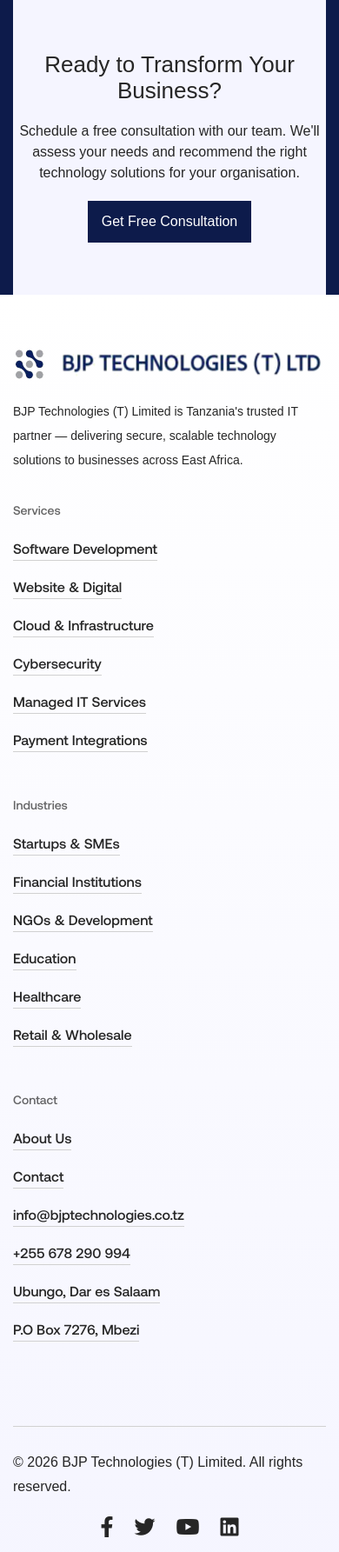
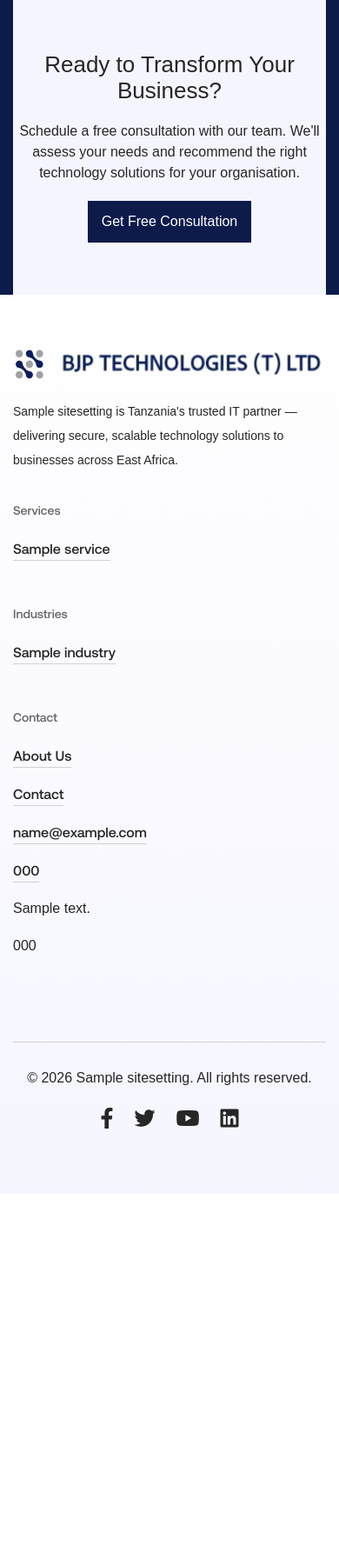
Before and after one commit to MussaJabir/bjp-technologies-web, a Django app: page /contact/ in a window 390 px wide. Shown: the part 2781-4566 px from the top of the page at 87% size. After the commit the page ends 4079 px from the top, so only its background shows below. Run offline with Django 5.2, Linux system fonts and the light colour scheme; tables that the repository leaves empty hold one stand-in row (values such as "Sample post"); some libraries are stand-ins or nearby versions.

Commit message:
feat(core): add SiteSettings model — company info editable from admin
- SiteSettings singleton model: name, tagline, email, phone, address,
  postal, domain, and four social media URL fields
- Admin: clicking "Site Settings" goes straight to the edit form (no list
  view); add disabled once row exists; delete always disabled
- context_processors: reads from SiteSettings instead of hardcoded dict;
  also injects footer_services and footer_industries querysets sitewide
- Footer: fully dynamic — services, industries, contact details, social
  links all driven from the database; social icons only render when URL set

Co-Authored-By: Claude Sonnet 4.6 <noreply@anthropic.com>

```diff
--- a/apps/core/context_processors.py
+++ b/apps/core/context_processors.py
@@ -1,12 +1,25 @@
+from apps.industries.models import Industry
+from apps.services.models import Service
+
+from .models import SiteSettings
+
+
 def company_info(request):
+    settings = SiteSettings.get()
     return {
         "company": {
-            "name": "BJP Technologies (T) Limited",
-            "tagline": "Secure Technology. Scalable Growth.",
-            "email": "info@bjptechnologies.co.tz",
-            "phone": "+255 678 290 994",
-            "address": "Ubungo – Dar es Salaam, Tanzania",
-            "postal": "P.O Box 7276, Msakuzi – Mbezi",
-            "domain": "bjptechnologies.co.tz",
-        }
+            "name": settings.name,
+            "tagline": settings.tagline,
+            "email": settings.email,
+            "phone": settings.phone,
+            "address": settings.address,
+            "postal": settings.postal,
+            "domain": settings.domain,
+            "facebook_url": settings.facebook_url,
+            "twitter_url": settings.twitter_url,
+            "linkedin_url": settings.linkedin_url,
+            "youtube_url": settings.youtube_url,
+        },
+        "footer_services": Service.objects.filter(is_active=True).order_by("order"),
+        "footer_industries": Industry.objects.filter(is_active=True).order_by("order"),
     }
--- a/apps/core/models.py
+++ b/apps/core/models.py
@@ -10,3 +10,38 @@ class BaseModel(models.Model):
 
     class Meta:
         abstract = True
+
+
+class SiteSettings(models.Model):
+    """Singleton — only one row ever exists. Edit via admin, never create a second."""
+
+    name = models.CharField(max_length=120, default="BJP Technologies (T) Limited")
+    tagline = models.CharField(max_length=200, default="Secure Technology. Scalable Growth.")
+    email = models.EmailField(default="info@bjptechnologies.co.tz")
+    phone = models.CharField(max_length=30, default="+255 678 290 994")
+    address = models.CharField(max_length=200, default="Ubungo – Dar es Salaam, Tanzania")
+    postal = models.CharField(max_length=100, default="P.O Box 7276, Msakuzi – Mbezi")
+    domain = models.CharField(max_length=100, default="bjptechnologies.co.tz")
+
+    facebook_url = models.URLField(blank=True, default="")
+    twitter_url = models.URLField(blank=True, default="")
+    linkedin_url = models.URLField(blank=True, default="")
+    youtube_url = models.URLField(blank=True, default="")
+
+    updated_at = models.DateTimeField(auto_now=True)
+
+    class Meta:
+        verbose_name = "Site Settings"
+        verbose_name_plural = "Site Settings"
+
+    def __str__(self) -> str:
+        return "Site Settings"
+
+    def save(self, *args, **kwargs) -> None:
+        self.pk = 1
+        super().save(*args, **kwargs)
+
+    @classmethod
+    def get(cls) -> "SiteSettings":
+        obj, _ = cls.objects.get_or_create(pk=1)
+        return obj
--- a/apps/core/templates/core/footer.html
+++ b/apps/core/templates/core/footer.html
@@ -23,7 +23,7 @@
     </div>
 </div>
 
-<!-- Footer — original Luminos light gradient style -->
+<!-- Footer -->
 <div class="gradient-footer-wrapper">
     <div class="rts-footer-area rts-section-gapTop pb--80">
         <div class="container">
@@ -31,10 +31,10 @@
                 <div class="col-lg-5">
                     <div class="logo-area">
                         <a href="{% url 'main:home' %}" class="logo">
-                            <img src="{% static 'images/logo/bjp-logo-horizontal-transparent.png' %}" alt="BJP Technologies (T) Limited">
+                            <img src="{% static 'images/logo/bjp-logo-horizontal-transparent.png' %}" alt="{{ company.name }}">
                         </a>
                         <p class="disc">
-                            BJP Technologies (T) Limited is Tanzania's trusted IT partner — delivering
+                            {{ company.name }} is Tanzania's trusted IT partner — delivering
                             secure, scalable technology solutions to businesses across East Africa.
                         </p>
                     </div>
@@ -45,12 +45,9 @@
                             <div class="single-nav-area-footer">
                                 <p class="parent">Services</p>
                                 <ul>
-                                    <li><a href="{% url 'services:detail' slug='software-development' %}">Software Development</a></li>
-                                    <li><a href="{% url 'services:detail' slug='website-digital-solutions' %}">Website &amp; Digital</a></li>
-                                    <li><a href="{% url 'services:detail' slug='cloud-infrastructure' %}">Cloud &amp; Infrastructure</a></li>
-                                    <li><a href="{% url 'services:detail' slug='cybersecurity' %}">Cybersecurity</a></li>
-                                    <li><a href="{% url 'services:detail' slug='managed-it-services' %}">Managed IT Services</a></li>
-                                    <li><a href="{% url 'services:detail' slug='payment-system-integrations' %}">Payment Integrations</a></li>
+                                    {% for svc in footer_services %}
+                                    <li><a href="{% url 'services:detail' slug=svc.slug %}">{{ svc.name }}</a></li>
+                                    {% endfor %}
                                 </ul>
                             </div>
                         </div>
@@ -58,12 +55,9 @@
                             <div class="single-nav-area-footer">
                                 <p class="parent">Industries</p>
                                 <ul>
-                                    <li><a href="{% url 'industries:detail' slug='startups-smes' %}">Startups &amp; SMEs</a></li>
-                                    <li><a href="{% url 'industries:detail' slug='financial-institutions' %}">Financial Institutions</a></li>
-                                    <li><a href="{% url 'industries:detail' slug='ngos-development' %}">NGOs &amp; Development</a></li>
-                                    <li><a href="{% url 'industries:detail' slug='education' %}">Education</a></li>
-                                    <li><a href="{% url 'industries:detail' slug='healthcare' %}">Healthcare</a></li>
-                                    <li><a href="{% url 'industries:detail' slug='retail-wholesale' %}">Retail &amp; Wholesale</a></li>
+                                    {% for ind in footer_industries %}
+                                    <li><a href="{% url 'industries:detail' slug=ind.slug %}">{{ ind.name }}</a></li>
+                                    {% endfor %}
                                 </ul>
                             </div>
                         </div>
@@ -73,10 +67,10 @@
                                 <ul>
                                     <li><a href="{% url 'main:about' %}">About Us</a></li>
                                     <li><a href="{% url 'contact:contact' %}">Contact</a></li>
-                                    <li><a href="mailto:info@bjptechnologies.co.tz">info@bjptechnologies.co.tz</a></li>
-                                    <li><a href="tel:+255678290994">+255 678 290 994</a></li>
-                                    <li><a href="#">Ubungo, Dar es Salaam</a></li>
-                                    <li><a href="#">P.O Box 7276, Mbezi</a></li>
+                                    <li><a href="mailto:{{ company.email }}">{{ company.email }}</a></li>
+                                    <li><a href="tel:{{ company.phone|cut:' ' }}">{{ company.phone }}</a></li>
+                                    <li>{{ company.address }}</li>
+                                    <li>{{ company.postal }}</li>
                                 </ul>
                             </div>
                         </div>
@@ -92,13 +86,21 @@
             <div class="row">
                 <div class="col-lg-12">
                     <div class="copyright-wrapper">
-                        <p>© {% now "Y" %} BJP Technologies (T) Limited. All rights reserved.</p>
+                        <p>© {% now "Y" %} {{ company.name }}. All rights reserved.</p>
                         <div class="social-copyright-area">
                             <ul>
-                                <li><a href="#" aria-label="Facebook"><i class="fa-brands fa-facebook-f"></i></a></li>
-                                <li><a href="#" aria-label="Twitter"><i class="fa-brands fa-twitter"></i></a></li>
-                                <li><a href="#" aria-label="YouTube"><i class="fa-brands fa-youtube"></i></a></li>
-                                <li><a href="#" aria-label="LinkedIn"><i class="fa-brands fa-linkedin"></i></a></li>
+                                {% if company.facebook_url %}
+                                <li><a href="{{ company.facebook_url }}" target="_blank" rel="noopener" aria-label="Facebook"><i class="fa-brands fa-facebook-f"></i></a></li>
+                                {% endif %}
+                                {% if company.twitter_url %}
+                                <li><a href="{{ company.twitter_url }}" target="_blank" rel="noopener" aria-label="Twitter"><i class="fa-brands fa-twitter"></i></a></li>
+                                {% endif %}
+                                {% if company.youtube_url %}
+                                <li><a href="{{ company.youtube_url }}" target="_blank" rel="noopener" aria-label="YouTube"><i class="fa-brands fa-youtube"></i></a></li>
+                                {% endif %}
+                                {% if company.linkedin_url %}
+                                <li><a href="{{ company.linkedin_url }}" target="_blank" rel="noopener" aria-label="LinkedIn"><i class="fa-brands fa-linkedin"></i></a></li>
+                                {% endif %}
                             </ul>
                         </div>
                     </div>
```
Also changed, not shown: apps/core/admin.py (+43 -0 lines), apps/core/migrations/0002_add_site_settings.py (added).
